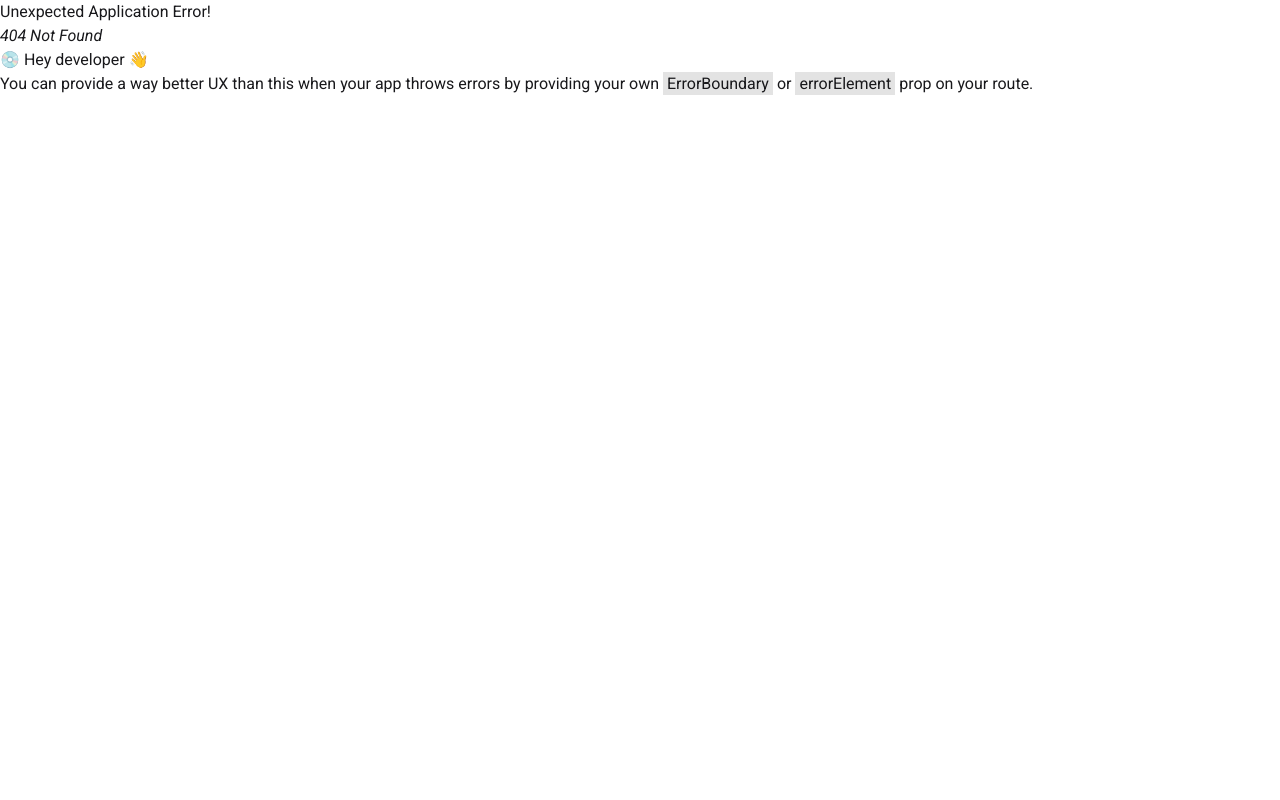
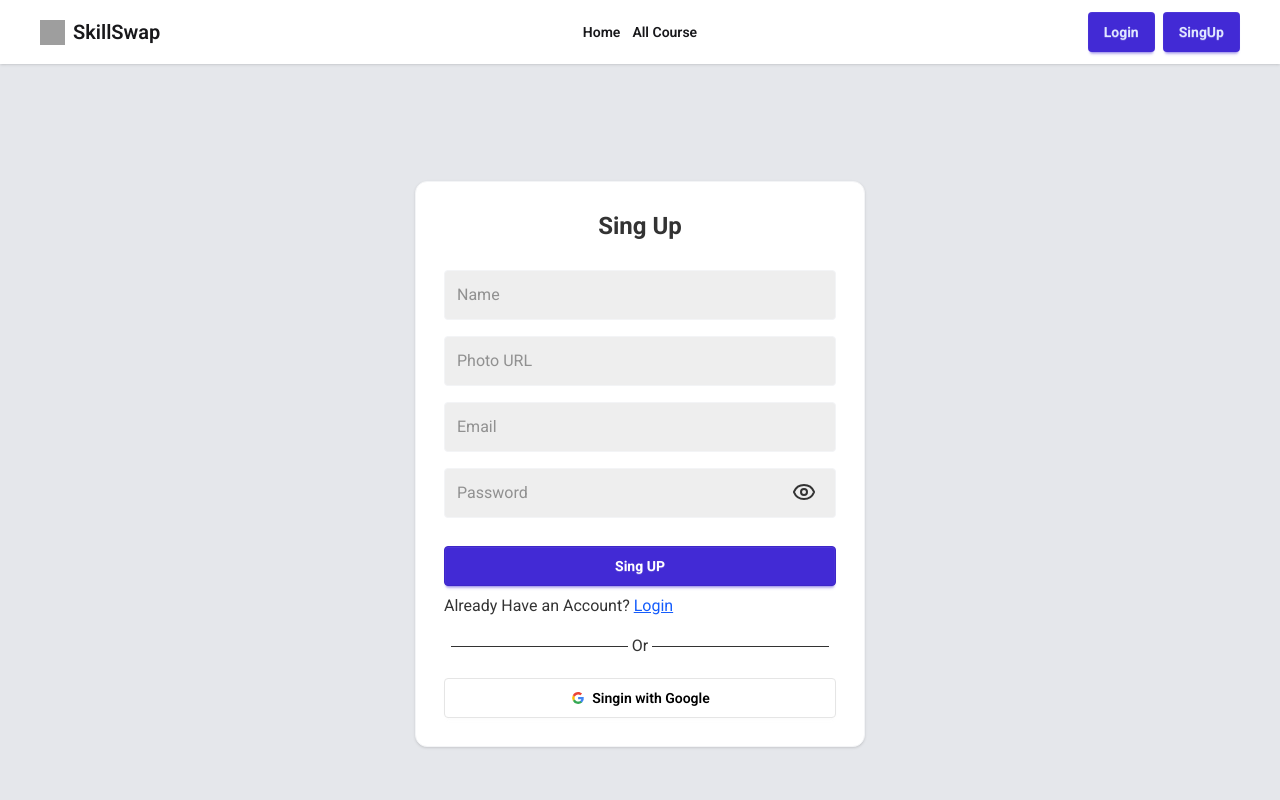
Before and after one commit to hossain-shifat/SkillSwap, a React (Vite) app: page /sing-up in a window 1280 px wide. Before the commit this address had no page. Shown: the top 800 px of the page. Built offline with nearby package versions, Linux system fonts and the light colour scheme; grey boxes are pictures that could not be loaded.

Commit message:
Add login & singup form

```diff
--- a/src/components/Navbar/Navbar.jsx
+++ b/src/components/Navbar/Navbar.jsx
@@ -34,8 +34,8 @@ const Navbar = () => {
                     </ul>
                 </div>
                 <div className="navbar-end flex gap-2">
-                    <button className="btn btn-primary font-bold border-none outline-none">Login</button>
-                    <button className="btn btn-primary font-bold border-none outline-none">SingIn</button>
+                    <Link to='/login' className="btn btn-primary font-bold border-none outline-none">Login</Link>
+                    <button className="btn btn-primary font-bold border-none outline-none">SingUp</button>
                 </div>
             </div>
         </div>
--- a/src/pages/CourseDetail/CourseDetail.jsx
+++ b/src/pages/CourseDetail/CourseDetail.jsx
@@ -36,7 +36,7 @@ const CourseDetail = () => {
                     <button className="btn btn-secondary font-bold">Enroll Now</button>
                 </div>
             </div>
-            <div className="flex flex-col max-w-[350px] sm:max-w-[700px] md:max-w-[800px] lg:max-w-[900px] mx-auto my-10 mb-20 ">
+            <div className="flex flex-col mx-5 max-w-[350px] sm:max-w-[700px] md:max-w-[800px] md:mx-auto lg:max-w-[900px] lg:mx-auto my-10 mb-20 ">
                 <div className="my-5">
                     <h1 className="font-bold text-2xl">Course Session</h1>
                 </div>
--- /dev/null
+++ b/src/pages/Login/Login.jsx
@@ -0,0 +1,28 @@
+import { Eye, EyeClosed } from 'lucide-react'
+import React, { useState } from 'react'
+import { Link } from 'react-router'
+
+const Login = () => {
+    const [showPassword, setShowPassword] = useState(false)
+    return (
+        <div className="flex justify-center items-center min-h-screen text-[#333] bg-gray-200 -mt-5 select-none">
+            <div className="mx-4">
+                <div className="w-full max-w-[450px] p-7 border border-gray-100 rounded-xl shadow-sm bg-white">
+                    <form>
+                        <h1 className="text-2xl font-bold text-center mb-5">Login</h1>
+                        <input className="w-full p-3 rounded bg-[#eee] border border-gray-100 outline-none text-[1rem] text-[#333] my-2" type="email" placeholder='Email' />
+                        <div className="relative w-full">
+                            <input className="w-full p-3 rounded bg-[#eee] border border-gray-100 outline-none text-[1rem] text-[#333] my-2" type={showPassword ? 'text' : 'password'} name='password' placeholder='Password' />
+                            <span onClick={() => setShowPassword(!showPassword)} className="absolute cursor-pointer top-5 right-5">{showPassword ? <EyeClosed /> : <Eye />}</span>
+                        </div>
+                        <p className="text-blue-600 underline cursor-pointer">Forget Passowrd?</p>
+                        <button className="btn btn-primary font-bold text-white w-full px-33 border-none outline-none mt-5">Login</button>
+                        <p className="mt-2">Don't Have an Account <Link to='/sing-up' className="underline text-blue-600">SingUp</Link></p>
+                    </form>
+                </div>
+            </div>
+        </div>
+    )
+}
+
+export default Login
--- /dev/null
+++ b/src/pages/SignUp/SingUp.jsx
@@ -0,0 +1,40 @@
+import { Eye, EyeClosed } from 'lucide-react'
+import React, { useState } from 'react'
+import { Link } from 'react-router'
+
+const SingUp = () => {
+    const [showPassword,setShowPassword] = useState(false)
+    return (
+        <div className="flex justify-center items-center min-h-screen text-[#333] bg-gray-200 -mt-5 select-none">
+            <div className="mx-4">
+                <div className="w-full max-w-[450px] p-7 border border-gray-100 rounded-xl shadow-sm bg-white">
+                    <form>
+                        <h1 className="text-2xl font-bold text-center mb-5">Sing Up</h1>
+                        <input className="w-full p-3 rounded bg-[#eee] border border-gray-100 outline-none text-[1rem] text-[#333] my-2" type="text" name='name' placeholder='Name' />
+                        <input className="w-full p-3 rounded bg-[#eee] border border-gray-100 outline-none text-[1rem] text-[#333] my-2" type="text" name='photo' placeholder='Photo URL' />
+                        <input className="w-full p-3 rounded bg-[#eee] border border-gray-100 outline-none text-[1rem] text-[#333] my-2" type="email" name='email' placeholder='Email' />
+                        <div className="relative w-full">
+                            <input className="w-full p-3 rounded bg-[#eee] border border-gray-100 outline-none text-[1rem] text-[#333] my-2" type={showPassword ? 'text' : 'password'} name='password' placeholder='Password' />
+                            <span onClick={() => setShowPassword(!showPassword)} className="absolute cursor-pointer top-5 right-5">{showPassword ? <EyeClosed /> : <Eye />}</span>
+                        </div>
+                        {/* <p className="text-blue-600 underline cursor-pointer">Forget Passowrd?</p> */}
+                        <button className="btn btn-primary font-bold text-white w-full mt-5">Sing UP</button>
+                        <p className="mt-2">Already Have an Account? <Link to='/login' className="underline text-blue-600">Login</Link></p>
+                    </form>
+                    <div className="flex justify-center items-center mt-4">
+                        <hr className="w-[45%]" />
+                        <p className="px-1">Or</p>
+                        <hr className="w-[45%]" />
+                    </div>
+                    <div className="mt-5">
+                        <button className="btn bg-white text-black w-full border-[#e5e5e5]">
+                            <svg aria-label="Google logo" width="16" height="16" xmlns="http://www.w3.org/2000/svg" viewBox="0 0 512 512"><g><path d="m0 0H512V512H0" fill="#fff"></path><path fill="#34a853" d="M153 292c30 82 118 95 171 60h62v48A192 192 0 0190 341"></path><path fill="#4285f4" d="m386 400a140 175 0 0053-179H260v74h102q-7 37-38 57"></path><path fill="#fbbc02" d="m90 341a208 200 0 010-171l63 49q-12 37 0 73"></path><path fill="#ea4335" d="m153 219c22-69 116-109 179-50l55-54c-78-75-230-72-297 55"></path></g></svg> Singin with Google
+                        </button>
+                    </div>
+                </div>
+            </div>
+        </div>
+    )
+}
+
+export default SingUp
--- a/src/routes/Route.jsx
+++ b/src/routes/Route.jsx
@@ -3,6 +3,8 @@ import Root from "../layout/Root";
 import Home from "../pages/Home/Home";
 import AllCourses from "../pages/AllCourses/AllCourses";
 import CourseDetail from "../pages/CourseDetail/CourseDetail";
+import Login from "../pages/Login/Login";
+import SingUp from "../pages/SignUp/SingUp";
 
 
 export const router = createBrowserRouter([
@@ -24,6 +26,14 @@ export const router = createBrowserRouter([
                 path: '/course-details/:id',
                 loader: () => fetch('/data.json'),
                 Component: CourseDetail
+            },
+            {
+                path:'/login',
+                Component: Login
+            },
+            {
+                path: '/sing-up',
+                Component: SingUp
             }
         ]
     }
```
